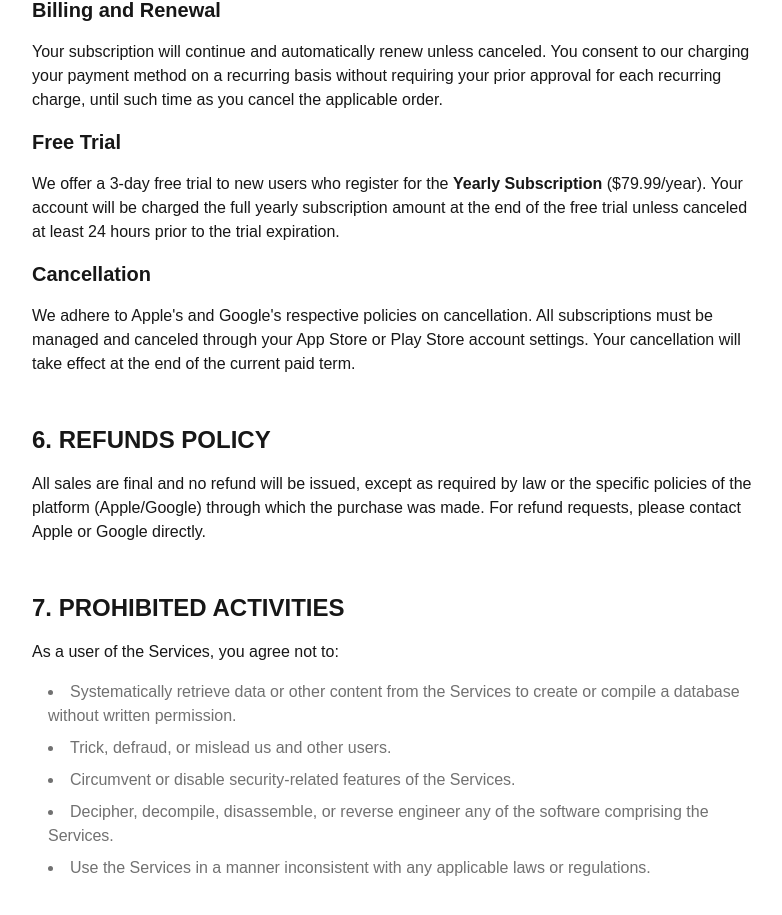
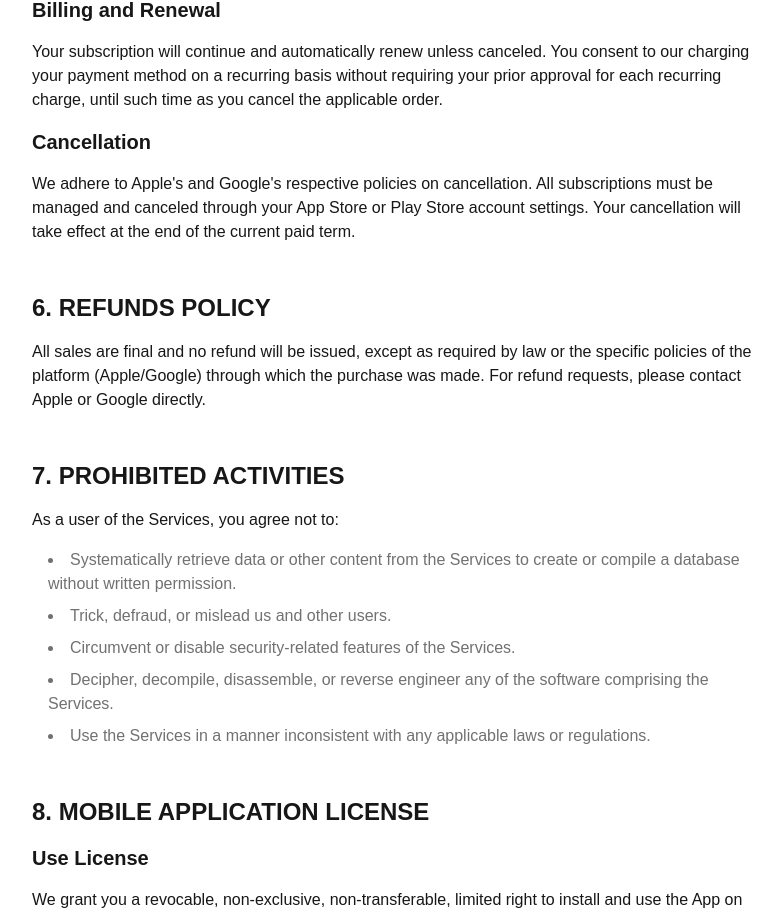
Before and after one commit to fabiojonathanarifin/echoforge-web, a Next.js app: page /legal/kume/terms in a window 1280 px wide. Shown: the part 2158-3073 px from the top of the page, without its empty margins (248-1030 px from the left). Built offline with nearby package versions, Linux system fonts and the light colour scheme.

Commit message:
removed trial

```diff
--- a/app/legal/kume/terms/page.jsx
+++ b/app/legal/kume/terms/page.jsx
@@ -223,15 +223,6 @@ export default function KumeTerms() {
             order.
           </p>
 
-          <h3 className="text-xl font-bold">Free Trial</h3>
-          <p>
-            We offer a 3-day free trial to new users who register for the{" "}
-            <strong>Yearly Subscription</strong> ($79.99/year). Your account
-            will be charged the full yearly subscription amount at the end of
-            the free trial unless canceled at least 24 hours prior to the trial
-            expiration.
-          </p>
-
           <h3 className="text-xl font-bold">Cancellation</h3>
           <p>
             We adhere to Apple&apos;s and Google&apos;s respective policies on
```
